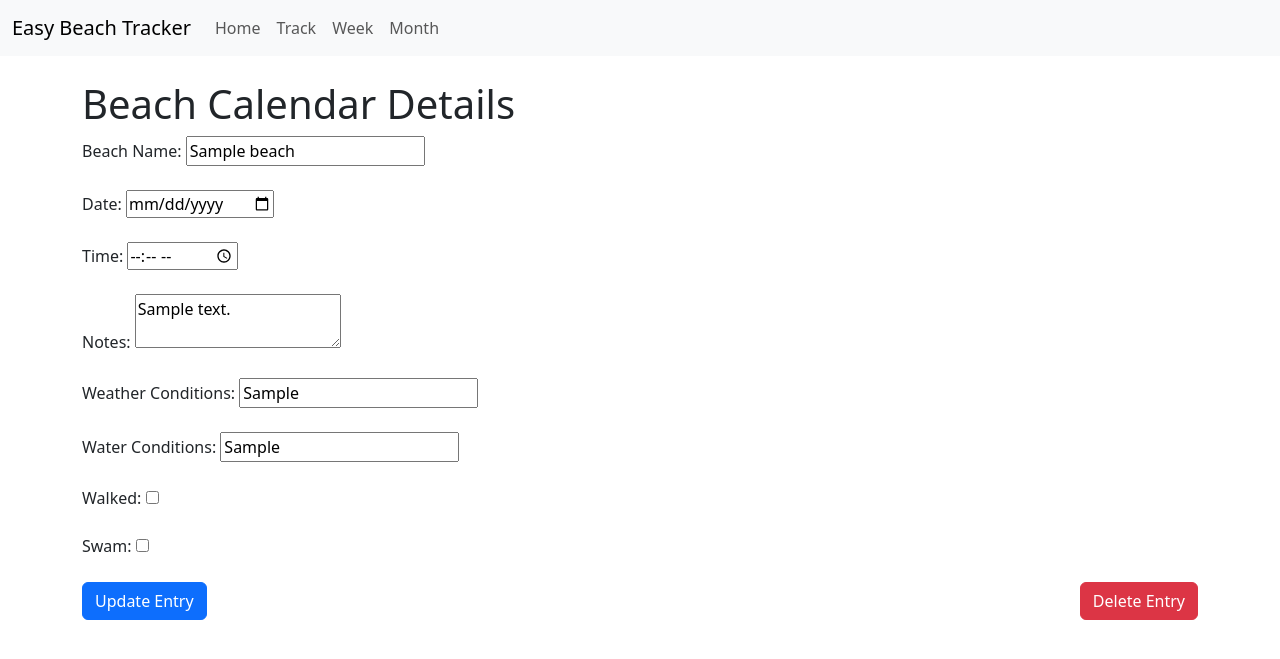
After one commit to WesleyJeanette/easy-beach-tracker, a Django app: template beach_calendar/templates/entry_detail.html in a window 1280 px wide. The commit adds this page. Shown: the top 659 px of the page. Run offline with Django 3.2, Linux system fonts and the light colour scheme; the template is opened without the code that fills it: most values are stand-ins (such as "Sample title", 1, 10 or a date in 2020).

Commit message:
feat: adds crud on entry
- Adds a new page for entry details.
* can update and delete the entry from here.
- Adds a new page to create a new entry.

```diff
--- a/beach_calendar/models.py
+++ b/beach_calendar/models.py
@@ -3,9 +3,12 @@ from django.db import models
 # Create your models here.
 # A model to represent a beach calendar entry
 class BeachCalendarEntry(models.Model):
+    id = models.AutoField(primary_key=True)
     date = models.DateField()
     beach = models.CharField(max_length=100)
     walked = models.BooleanField(default=False)
+    time_of_visit = models.TimeField(blank=True, null=True)
+    tide = models.CharField(max_length=100, blank=True, null=True)
     notes = models.TextField(blank=True, null=True)
     created_at = models.DateTimeField(auto_now_add=True)
     water_conditions = models.CharField(max_length=100, blank=True, null=True)
--- a/beach_calendar/templates/base.html
+++ b/beach_calendar/templates/base.html
@@ -16,10 +16,16 @@
             <div class="collapse navbar-collapse" id="navbarNav">
                 <ul class="navbar-nav">
                     <li class="nav-item">
-                        <a class="nav-link" href="#">Home</a>
+                        <a class="nav-link" href="/beach">Home</a>
                     </li>
                     <li class="nav-item">
-                        <a class="nav-link" href="#">Track</a>
+                        <a class="nav-link" href="/beach/track">Track</a>
+                    </li>
+                    <li class="nav-item">
+                        <a class="nav-link" href="/beach/week">Week</a>
+                    </li>
+                    <li class="nav-item">
+                        <a class="nav-link" href="/beach/month">Month</a>
                     </li>
                 </ul>
             </div>
--- /dev/null
+++ b/beach_calendar/templates/entry_detail.html
@@ -0,0 +1,68 @@
+{% extends 'base.html' %}
+{% block title %}Beach Calendar{% endblock %}
+
+{% block content %}
+<body>
+    <h1>Beach Calendar Details</h1>
+    <form method="post" style="display: inline;">
+        {% csrf_token %}
+
+        <label for="beach">Beach Name:</label>
+        <input type="text" id="beach" name="beach" list="recent-beaches" value="{{ entry.beach }}" required>
+        <datalist id="recent-beaches">
+            {% for beach in recent_beaches %}
+                <option value="{{ beach }}"></option>
+            {% endfor %}
+        </datalist>
+        <br><br>
+
+        <label for="date">Date:</label>
+        <input type="date" id="date" name="date" value="{{ entry.date }}" required><br><br>
+
+        <label for="time_of_visit">Time:</label>
+        <input type="time" id="time_of_visit" name="time_of_visit" value="{{ entry.time_of_visit }}" required><br><br>
+
+        <label for="notes">Notes:</label>
+        <textarea id="notes" name="notes">{{ entry.notes }}</textarea><br><br>
+
+        <label for="weather_conditions">Weather Conditions:</label>
+        <input type="text" id="weather_conditions" name="weather_conditions" value="{{ entry.weather_conditions }}"><br><br>
+
+        <label for="water_conditions">Water Conditions:</label>
+        <input type="text" id="water_conditions" name="water_conditions" value="{{ entry.water_conditions }}"><br><br>
+
+        <label for="walked">Walked:</label>
+        <input type="checkbox" id="walked" name="walked" {% if entry.walked %}checked{% endif %}><br><br>
+
+        <label for="swam">Swam:</label>
+        <input type="checkbox" id="swam" name="swam" {% if entry.swam %}checked{% endif %}><br><br>
+
+        <button type="submit" class="btn btn-primary">Update Entry</button>
+    </form>
+
+    <form id="delete-form" style="display: inline; float: right;" onsubmit="return confirmDelete();">
+        {% csrf_token %}
+        <button type="button" class="btn btn-danger" onclick="deleteEntry({{ entry.id }})">Delete Entry</button>
+    </form>
+
+    <script>
+        function deleteEntry(entryId) {
+            if (confirm('Are you sure you want to delete this entry?')) {
+                fetch(`/beach/entry/${entryId}/`, {
+                    method: 'DELETE',
+                    headers: {
+                        'X-CSRFToken': '{{ csrf_token }}',
+                    },
+                })
+                .then(response => {
+                    if (response.ok) {
+                        window.location.href = '/beach'; // Redirect after successful deletion
+                    } else {
+                        alert('Failed to delete the entry.');
+                    }
+                });
+            }
+        }
+    </script>
+</body>
+{% endblock %}
--- a/beach_calendar/urls.py
+++ b/beach_calendar/urls.py
@@ -6,4 +6,6 @@ urlpatterns = [
     path('month/', views.show_month, name='show_month'),
     path('week/', views.show_week, name='show_week'),
     path('entry/<int:entry_id>/', views.entry_detail, name='entry_detail'),
+    path('track', views.add_entry, name='add_entry'),
+    path('edit/<int:entry_id>/', views.edit_entry, name='edit_entry'),
 ]
```
Also changed, not shown: beach_calendar/templates/add_entry.html (added, +43 -0 lines), beach_calendar/templates/index.html (+2 -8 lines), beach_calendar/views.py (+34 -16 lines), beach_calendar/migrations/0001_initial.py (deleted), 1 other file.
